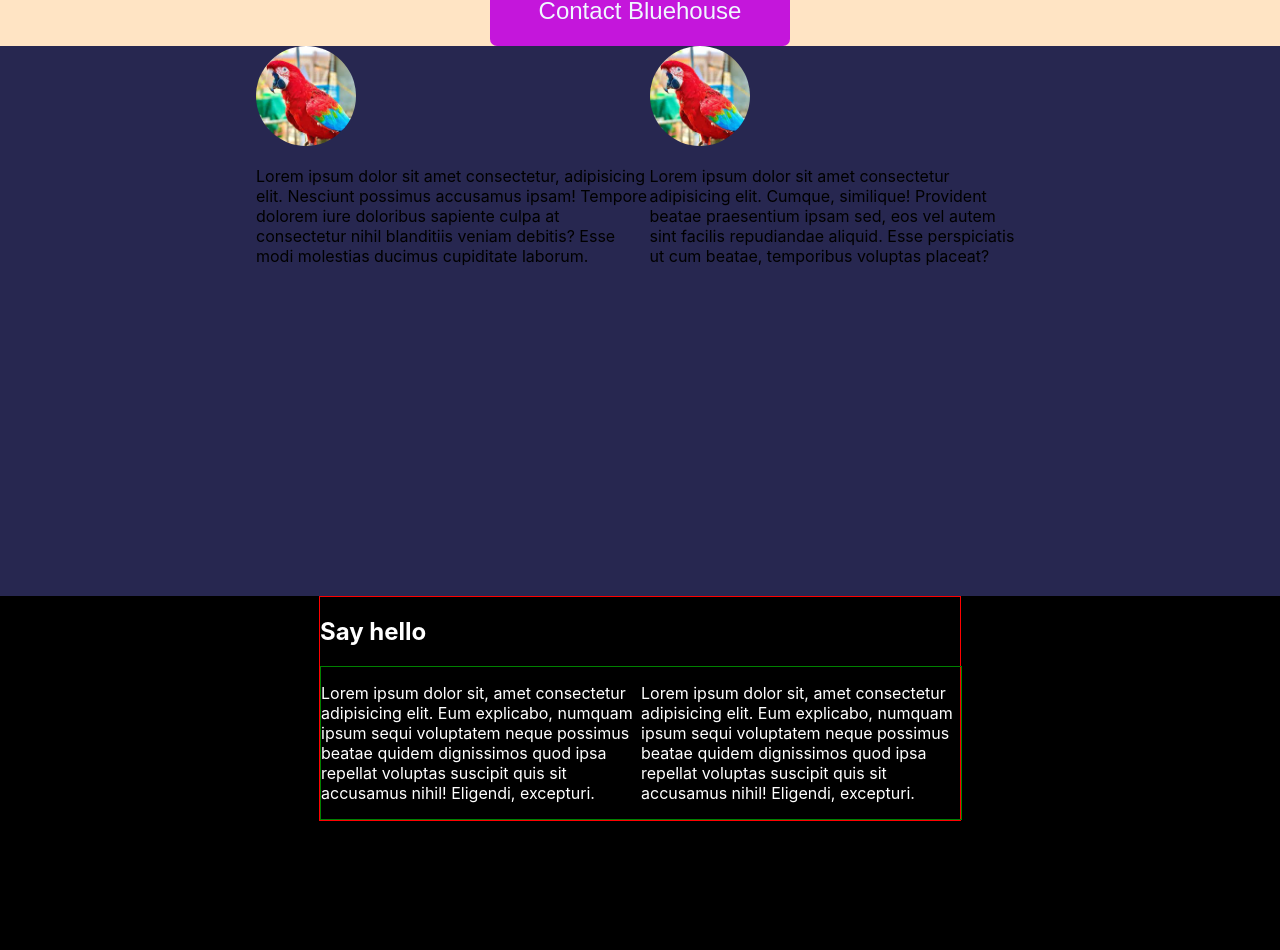
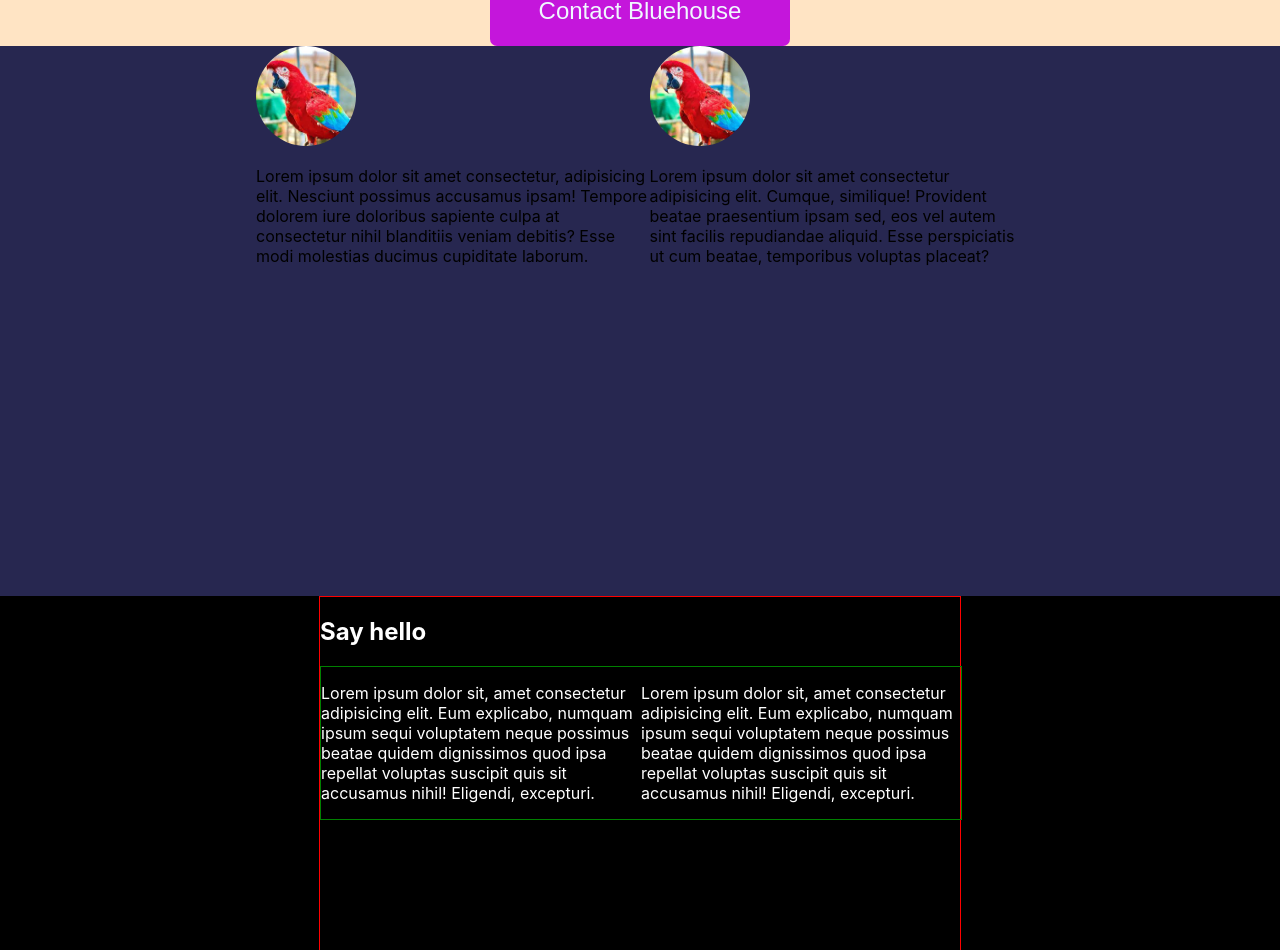
Before and after one commit to Muelji/myportfoliowebsite, a React (Create React App) app: page / in a window 1280 px wide. Shown: the part 3220-4170 px from the top of the page. Built offline with nearby package versions, Linux system fonts and the light colour scheme.

Commit message:
working on footer componenet

```diff
--- a/src/Components/Footer.css
+++ b/src/Components/Footer.css
@@ -10,7 +10,7 @@
   border: 1px solid red;
   width: 50%;
   margin: auto;
-  height: ;
+  height: 500px;
 }
 
 .divfoot{
```
